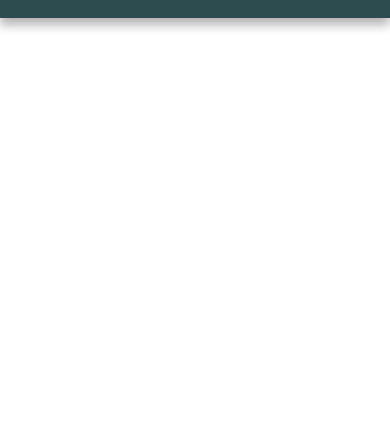
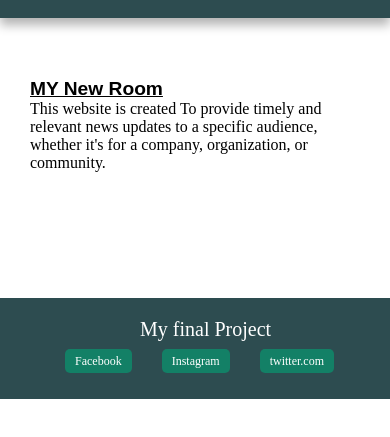
Before and after one commit to izekorphilip/News-Room-Project, a plain HTML site: page index.html in a window 390 px wide. Shown: the part 65-502 px from the top of the page. Drawn offline with Linux system fonts and the light colour scheme; no server answers.

Commit message:
My final project pushed

```diff
--- a/index.html
+++ b/index.html
@@ -19,7 +19,12 @@
     </nav>
 </header>
 <body>
+    <div class="text">
+        <h3> MY New Room</h3>
+        <p> This website is created To provide timely and relevant news updates to a specific audience, whether it's for a company, organization, or community.</p>
+    </div>
     <main id="block-container" class="object-width">
+
         <!--
         <div class="blog-cards">
             <img src="https://placehold.co/600x400" alt="">
@@ -62,6 +67,22 @@
             <p>Lorem ipsum dolor sit amet consectetur, adipisicing elit. Beatae ipsum labore tenetur nihil repellendus atque exercitationem placeat maiores rem asperiores.</p>
         </div> -->
     </main>
+    <footer>
+        <div class="footer object-width">
+            <div><p>My final Project</p></div>
+            <div class="social-media">
+                <div>
+                    <a href="facebook.com">Facebook</a>
+                </div>
+                <div>
+                    <a href="instagram.com">Instagram</a>
+                </div>
+                <div>
+                    <a href="twitter">twitter.com</a>
+                </div>
+            </div>
+        </div>
+    </footer>
 
     <script src="script/script.js"></script>
 </body>
--- a/script/script.js
+++ b/script/script.js
@@ -1,10 +1,37 @@
 const apiKey = "af9427b158db4c92b336098ff97bf902"
-const blogContainer = document.getElementById(
-    'block-container');
+const blogContainer = document.getElementById('block-container');
+const searchField = document.getElementById('search-input');
+const searchButton = document.getElementById('search-button')
 
-async function fetchrandomNews(){
+async function fetchRandomNews(){
     try{
-        const apiUrl = `https://newsapi.org/v2/top-headlines?country=us&pageSize=10&apiKey=${apiKey}`
+        const apiUrl = `https://newsapi.org/v2/top-headlines?country=us&pageSize=20&apiKey=${apiKey}`
+        const response = await fetch(apiUrl)
+        const data = await response.json()
+
+        return data.articles;
+    }catch(error){
+        console.error("Error fetching random news", error)
+        return [];
+    }
+}
+
+
+searchButton.addEventListener("click",async () =>{
+    const query = searchField.value.trim();
+    if(query !== ""){
+        try{
+            const articles = await fetchNewsQuery(query)
+            displayBlogs(articles)
+        }catch(error){
+            console.log("Error fetching news by query", error)
+        }
+    }
+})
+
+async function fetchNewsQuery(query){
+    try{
+        const apiUrl = `https://newsapi.org/v2/everything?q=${query}&pageSize=10&apiKey=${apiKey}`
         const response = await fetch(apiUrl)
         const data = await response.json()
         return data.articles;
@@ -16,25 +43,29 @@ async function fetchrandomNews(){
 
 function displayBlogs(articles){
     blogContainer.innerHTML = "";
-    articles.forEach((article) => {
+    articles.forEach(article => {
         const blogCard = document.createElement("div")
-        blogCard.classList.add("blog-cards")
+        blogCard.classList.add("blog-card")
         const img = document.createElement("img")
         img.src = article.urlToImage
         img.alt = article.title
         const title = document.createElement("h2")
         const truncatedTitle = article.title.length > 30 ?
-        article.title.slice(0, 30) + "...." : article.title;
+            article.title.slice(0, 30) + "...." :
+            article.title;
         title.textContent = truncatedTitle;
         const description = document.createElement("p");
-        const truncateddes = article.description.length > 120 ?
-        article.description.slice(0, 120) + "...." : article.description;
-        description.textContent = truncateddes;
+        description.textContent = article.description;
+
 
 
         blogCard.appendChild(img);
         blogCard.appendChild(title);
         blogCard.appendChild(description);
+
+        blogCard.addEventListener("click", () =>{
+            window.open(article.url, "blank");
+        })
         blogContainer.appendChild(blogCard);
 
     });
@@ -43,7 +74,7 @@ function displayBlogs(articles){
 
 (async () =>{
     try{
-        const articles = await fetchrandomNews();
+        const articles = await fetchRandomNews();
         displayBlogs(articles);
     }catch(error){
         console.error("Error fetching random news", error)
--- a/style/style.css
+++ b/style/style.css
@@ -3,6 +3,7 @@
     margin: 0;
     box-sizing: border-box;
 }
+
 header{
     position: relative;
 }
@@ -27,6 +28,17 @@ nav{
     letter-spacing: 2px;
     font-size: 2.2rem;
 }
+.text{
+    max-width: 1200px;
+    margin: auto;
+    margin-top: 30px;
+    padding: 30px;
+}
+.text h3{
+    font-family: Arial, Helvetica, sans-serif;
+    font-size: larger;
+    text-decoration: underline;
+}
 #search-input{
     max-width: 400px;
     padding: 10px 20px;
@@ -43,6 +55,12 @@ nav{
     font-size: 18px;
     border-radius: 5px;
     margin-left: 10px;
+    cursor: pointer;
+}
+#search-button:hover{
+    color: aqua;
+    background-color: #645959;
+    transition: 1s;
 }
 #block-container{
     padding: 3rem 0;
@@ -51,7 +69,7 @@ nav{
     align-items: flex-start;
     flex-wrap: wrap;
 }
-.blog-cards{
+.blog-card{
     width: 200px;
     border: 1px solid #2d4c50;
     border-radius: 10px;
@@ -59,24 +77,65 @@ nav{
     padding: 1rem;
     margin: 10px;
 }
-.blog-cards:hover{
+.blog-card:hover{
     box-shadow: 4px 4px 10px rgb(0, 0, 0, 0.1);
 }
-.blog-cards img{
+.blog-card img{
     width: 100%;
     height: 200px;
     object-fit: cover;
     border-radius: 5px;
     margin-bottom: 1rem;
 }
-.blog-cards h2{
+.blog-card h2{
     color: #141414;
     font-size: 1rem;
     font-weight: 500;
 }
-.blog-cards p{
+.blog-card p{
     font-size: 0.9rem;
     padding-top: 0.7rem;
+}
+
+footer{
+    background-color: #2d4c50;
+    box-shadow: 7 0px 10px rgb(0, 0, 0, 0.3);
+}
+.footer{
+    display: flex;
+    justify-content: space-between;
+    align-items: center;
+    padding: 1.3rem 0;
+    padding: 20px 30px;
+    width: 100%;
+}
+
+.social-media{
+    display: flex;
+    gap: 20px;
+    margin-right: 50px;
+}
+
+.social-media a{
+    text-decoration: none;
+    padding: 5px 10px;
+    background-color: #138066;
+    color: #fff;
+    border: none;
+    font-size: 12px;
+    border-radius: 5px;
+    margin-left: 10px;
+    cursor: pointer;
+}
+.social-media a:hover{
+    color: aqua;
+    background-color: #645959;
+    transition: 1s;
+}
+.footer p{
+    color: #fff;
+    font-size: 20px;
+    margin-left: 50px;
 }
 @media(max-width: 500px){
     nav{
@@ -89,7 +148,25 @@ nav{
         width: 150px;
         padding: 10px 10px
     }
-    .blog-cards{
+    .blog-card{
         width: 100%;
     }
+    .footer{
+        display: block;
+        padding: 20px;
+    }
+    .social-media{
+        text-align: center;
+        display: flex;
+        padding-left: 35px;
+        padding-bottom: 10px
+    }
+    .footer p{
+        text-align: center;
+        display: flex;
+        padding-left: 70px;
+        padding-bottom: 10px
+
+    }
+
 };
```
